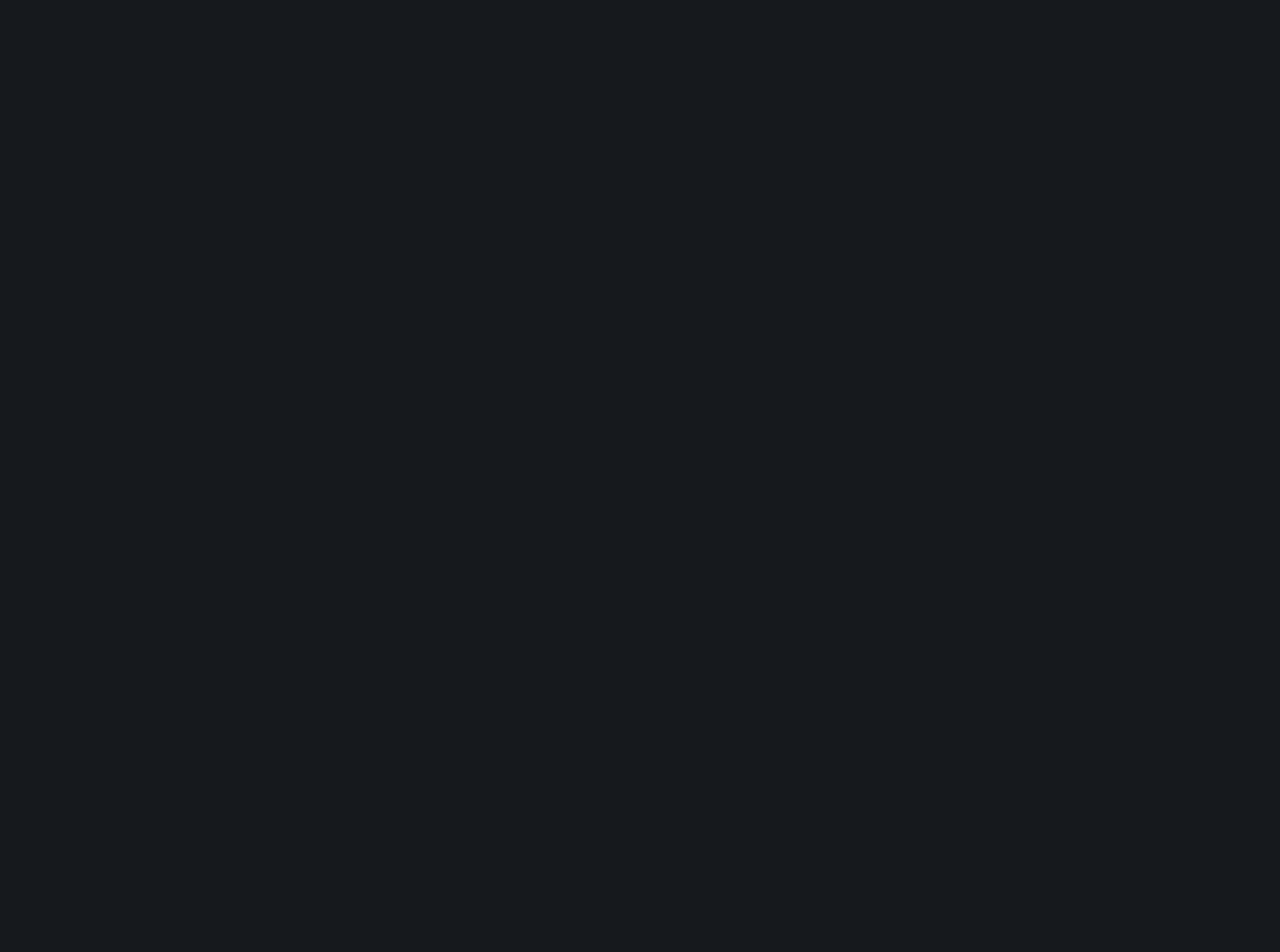
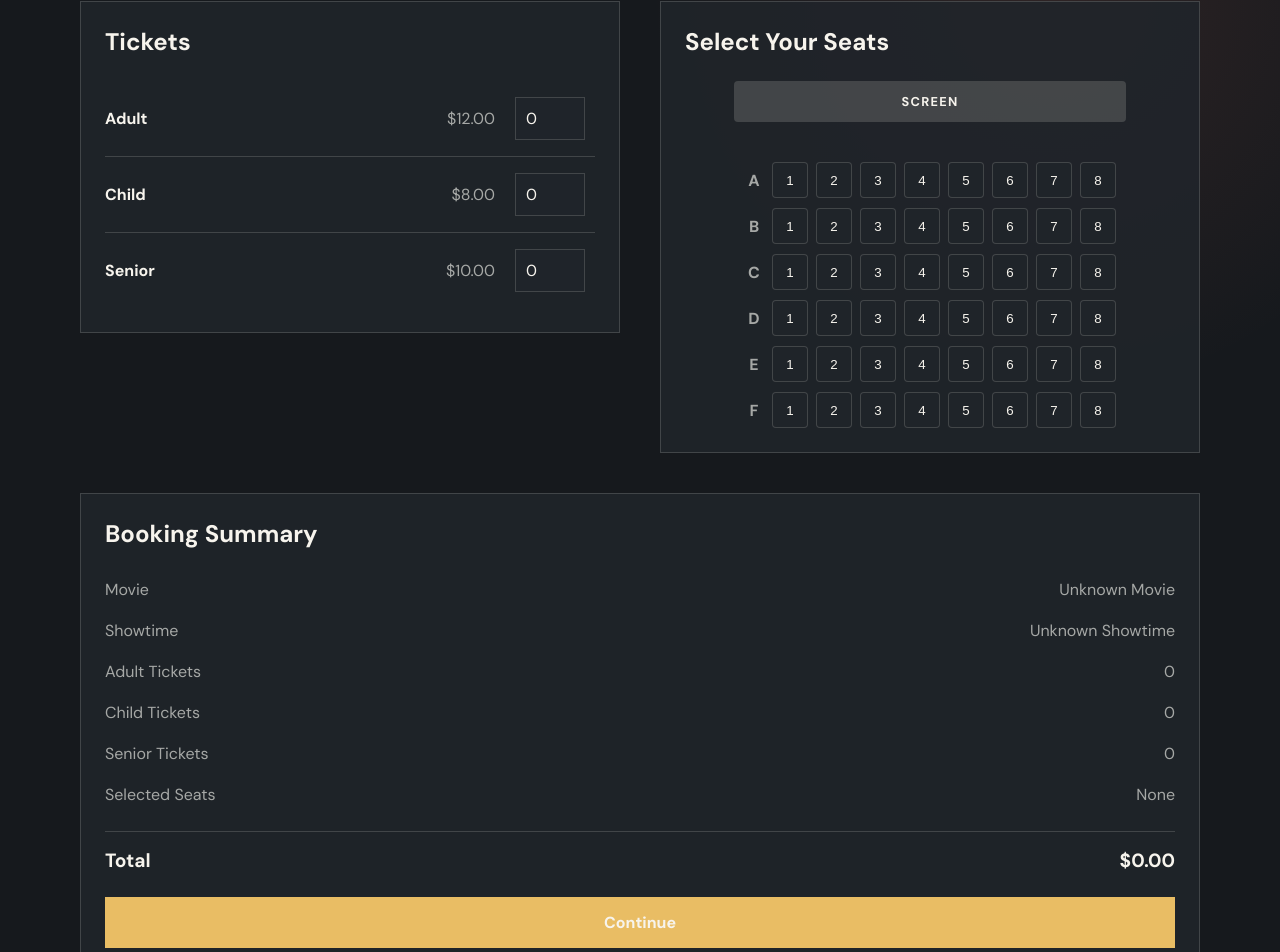
Before and after one commit to AdriGodaCS/CinemaEBookingApp, a React (Vite) app in the folder frontend/: page /booking in a window 1280 px wide. Before the commit this address had no page. Shown: the part 253-1205 px from the top of the page. Before the commit the page ends 800 px from the top, so only its background shows below. Built offline with nearby package versions, Linux system fonts and the light colour scheme.

Commit message:
very basic framework done, WIP

```diff
--- a/frontend/src/App.tsx
+++ b/frontend/src/App.tsx
@@ -1,5 +1,6 @@
 import { BrowserRouter, Route, Routes } from 'react-router-dom'
 import Home from './pages/Home'
+import BookingPage from './pages/BookingPage'
 import RootLayout from './layouts/RootLayout'
 
 function App() {
@@ -8,6 +9,7 @@ function App() {
       <Routes>
         <Route element={<RootLayout />}>
           <Route path="/" element={<Home />} />
+          <Route path="/booking" element={<BookingPage />} />
         </Route>
       </Routes>
     </BrowserRouter>
--- /dev/null
+++ b/frontend/src/pages/BookingPage.css
@@ -0,0 +1,205 @@
+.booking-page {
+  padding: clamp(32px, 5vw, 64px) 0 100px;
+}
+
+/* Page header */
+.booking-header {
+  margin-bottom: 40px;
+}
+
+.booking-header h1 {
+  margin: 0 0 10px;
+  color: var(--ink);
+}
+
+.booking-movie-info {
+  color: var(--muted);
+  font-size: 1rem;
+}
+
+.booking-movie-info strong {
+  color: var(--ink);
+}
+
+
+/* Main booking layout */
+.booking-content {
+  display: grid;
+  grid-template-columns: 1fr 1fr;
+  gap: 40px;
+  align-items: start;
+}
+
+
+/* Ticket selection */
+.ticket-section {
+  padding: 24px;
+  border: 1px solid var(--line);
+  background: rgba(32, 37, 42, 0.86);
+}
+
+.ticket-section h2 {
+  margin-top: 0;
+  margin-bottom: 24px;
+  color: var(--ink);
+}
+
+.ticket-row {
+  display: grid;
+  grid-template-columns: 1fr auto 80px;
+  align-items: center;
+  gap: 20px;
+  padding: 16px 0;
+  border-bottom: 1px solid var(--line);
+}
+
+.ticket-row:last-child {
+  border-bottom: none;
+}
+
+.ticket-type {
+  color: var(--ink);
+  font-weight: 600;
+}
+
+.ticket-price {
+  color: var(--muted);
+}
+
+.ticket-quantity {
+  width: 70px;
+  padding: 10px;
+  border: 1px solid var(--line);
+  border-radius: 0;
+  color: var(--ink);
+  background: rgba(32, 37, 42, 0.86);
+  font: inherit;
+}
+
+.ticket-quantity:focus {
+  outline: 2px solid var(--gold);
+  outline-offset: 2px;
+}
+
+
+/* Seating */
+.seating-section {
+  padding: 24px;
+  border: 1px solid var(--line);
+  background: rgba(32, 37, 42, 0.86);
+}
+
+.seating-section h2 {
+  margin-top: 0;
+  margin-bottom: 24px;
+  color: var(--ink);
+}
+
+
+/* Screen */
+.cinema-screen {
+  width: 80%;
+  margin: 0 auto 40px;
+  padding: 12px;
+  text-align: center;
+  color: var(--ink);
+  background: var(--line);
+  border-radius: 4px;
+  font-size: 0.8rem;
+  font-weight: 700;
+  letter-spacing: 0.1em;
+}
+
+
+/* Seat layout */
+.seat-layout {
+  display: flex;
+  flex-direction: column;
+  align-items: center;
+  gap: 10px;
+}
+
+.seat-row {
+  display: flex;
+  align-items: center;
+  gap: 8px;
+}
+
+.row-label {
+  width: 20px;
+  color: var(--muted);
+  font-weight: 700;
+  text-align: center;
+}
+
+.seat {
+  width: 36px;
+  height: 36px;
+  padding: 0;
+  border: 1px solid var(--line);
+  border-radius: 4px;
+  color: var(--ink);
+  background: rgba(32, 37, 42, 0.86);
+  cursor: pointer;
+}
+
+.seat:hover {
+  border-color: var(--gold);
+}
+
+.seat.selected {
+  color: var(--ink);
+  background: var(--gold);
+  border-color: var(--gold);
+}
+
+
+/* Booking summary */
+.booking-summary {
+  margin-top: 40px;
+  padding: 24px;
+  border: 1px solid var(--line);
+  background: rgba(32, 37, 42, 0.86);
+}
+
+.booking-summary h2 {
+  margin-top: 0;
+  color: var(--ink);
+}
+
+.booking-summary-row {
+  display: flex;
+  justify-content: space-between;
+  padding: 10px 0;
+  color: var(--muted);
+}
+
+.booking-total {
+  display: flex;
+  justify-content: space-between;
+  margin-top: 16px;
+  padding-top: 16px;
+  border-top: 1px solid var(--line);
+  color: var(--ink);
+  font-size: 1.2rem;
+  font-weight: 700;
+}
+
+
+/* Continue button */
+.booking-continue {
+  width: 100%;
+  margin-top: 24px;
+  padding: 14px 20px;
+  border: 1px solid var(--gold);
+  border-radius: 0;
+  color: var(--ink);
+  background: var(--gold);
+  font: inherit;
+  font-weight: 700;
+  cursor: pointer;
+}
+
+.booking-continue:hover {
+  opacity: 0.9;
+}
--- /dev/null
+++ b/frontend/src/pages/BookingPage.tsx
@@ -0,0 +1,233 @@
+import { useState } from "react";
+import { useLocation } from "react-router-dom";
+import "./BookingPage.css";
+
+function BookingPage() {
+    const location = useLocation();
+
+    const { movieTitle, showtime } = location.state || {
+        movieTitle: "Unknown Movie",
+        showtime: "Unknown Showtime",
+    };
+
+  const [adultTickets, setAdultTickets] = useState<number>(0);
+  const [childTickets, setChildTickets] = useState<number>(0);
+  const [seniorTickets, setSeniorTickets] = useState<number>(0);
+
+  const [selectedSeats, setSelectedSeats] = useState<string[]>([]);
+
+  const adultPrice: number = 12.00;
+  const childPrice: number = 8.00;
+  const seniorPrice: number = 10.00;
+
+  const toggleSeat = (seat: string): void => {
+    if (selectedSeats.includes(seat)) {
+      setSelectedSeats(
+        selectedSeats.filter(
+          (selectedSeat) => selectedSeat !== seat
+        )
+      );
+    } else {
+      setSelectedSeats([...selectedSeats, seat]);
+    }
+  };
+
+  const total: number =
+    adultTickets * adultPrice +
+    childTickets * childPrice +
+    seniorTickets * seniorPrice;
+
+  return (
+    <div className="booking-page">
+
+      {/* Page header */}
+      <div className="booking-header">
+        <h1>Book Your Tickets</h1>
+
+        <div className="booking-movie-info">
+          <strong>{movieTitle}</strong>
+          <span> — {showtime}</span>
+        </div>
+      </div>
+
+
+      {/* Main booking content */}
+      <div className="booking-content">
+
+        {/* Ticket selection */}
+        <section className="ticket-section">
+          <h2>Tickets</h2>
+
+          <div className="ticket-row">
+            <span className="ticket-type">
+              Adult
+            </span>
+
+            <span className="ticket-price">
+              ${adultPrice.toFixed(2)}
+            </span>
+
+            <input
+              className="ticket-quantity"
+              type="number"
+              min="0"
+              value={adultTickets}
+              onChange={(e) =>
+                setAdultTickets(Number(e.target.value))
+              }
+            />
+          </div>
+
+          <div className="ticket-row">
+            <span className="ticket-type">
+              Child
+            </span>
+
+            <span className="ticket-price">
+              ${childPrice.toFixed(2)}
+            </span>
+
+            <input
+              className="ticket-quantity"
+              type="number"
+              min="0"
+              value={childTickets}
+              onChange={(e) =>
+                setChildTickets(Number(e.target.value))
+              }
+            />
+          </div>
+
+          <div className="ticket-row">
+            <span className="ticket-type">
+              Senior
+            </span>
+
+            <span className="ticket-price">
+              ${seniorPrice.toFixed(2)}
+            </span>
+
+            <input
+              className="ticket-quantity"
+              type="number"
+              min="0"
+              value={seniorTickets}
+              onChange={(e) =>
+                setSeniorTickets(Number(e.target.value))
+              }
+            />
+          </div>
+        </section>
+
+
+        {/* Seating */}
+        <section className="seating-section">
+          <h2>Select Your Seats</h2>
+
+          <div className="cinema-screen">
+            SCREEN
+          </div>
+
+          <div className="seat-layout">
+
+            {["A", "B", "C", "D", "E", "F"].map(
+              (row: string) => (
+                <div
+                  className="seat-row"
+                  key={row}
+                >
+
+                  <span className="row-label">
+                    {row}
+                  </span>
+
+                  {[1, 2, 3, 4, 5, 6, 7, 8].map(
+                    (number: number) => {
+
+                      const seat: string =
+                        `${row}${number}`;
+
+                      return (
+                        <button
+                          key={seat}
+                          className={
+                            selectedSeats.includes(seat)
+                              ? "seat selected"
+                              : "seat"
+                          }
+                          onClick={() =>
+                            toggleSeat(seat)
+                          }
+                        >
+                          {number}
+                        </button>
+                      );
+                    }
+                  )}
+
+                </div>
+              )
+            )}
+
+          </div>
+        </section>
+
+      </div>
+
+
+      {/* Booking summary */}
+      <section className="booking-summary">
+
+        <h2>Booking Summary</h2>
+
+        <div className="booking-summary-row">
+          <span>Movie</span>
+          <span>{movieTitle}</span>
+        </div>
+
+        <div className="booking-summary-row">
+          <span>Showtime</span>
+          <span>{showtime}</span>
+        </div>
+
+        <div className="booking-summary-row">
+          <span>Adult Tickets</span>
+          <span>{adultTickets}</span>
+        </div>
+
+        <div className="booking-summary-row">
+          <span>Child Tickets</span>
+          <span>{childTickets}</span>
+        </div>
+
+        <div className="booking-summary-row">
+          <span>Senior Tickets</span>
+          <span>{seniorTickets}</span>
+        </div>
+
+        <div className="booking-summary-row">
+          <span>Selected Seats</span>
+
+          <span>
+            {selectedSeats.length > 0
+              ? selectedSeats.join(", ")
+              : "None"}
+          </span>
+        </div>
+
+        <div className="booking-total">
+          <span>Total</span>
+          <span>${total.toFixed(2)}</span>
+        </div>
+
+        <button className="booking-continue">
+          Continue
+        </button>
+
+      </section>
+
+    </div>
+  );
+}
+
+export default BookingPage;
```
